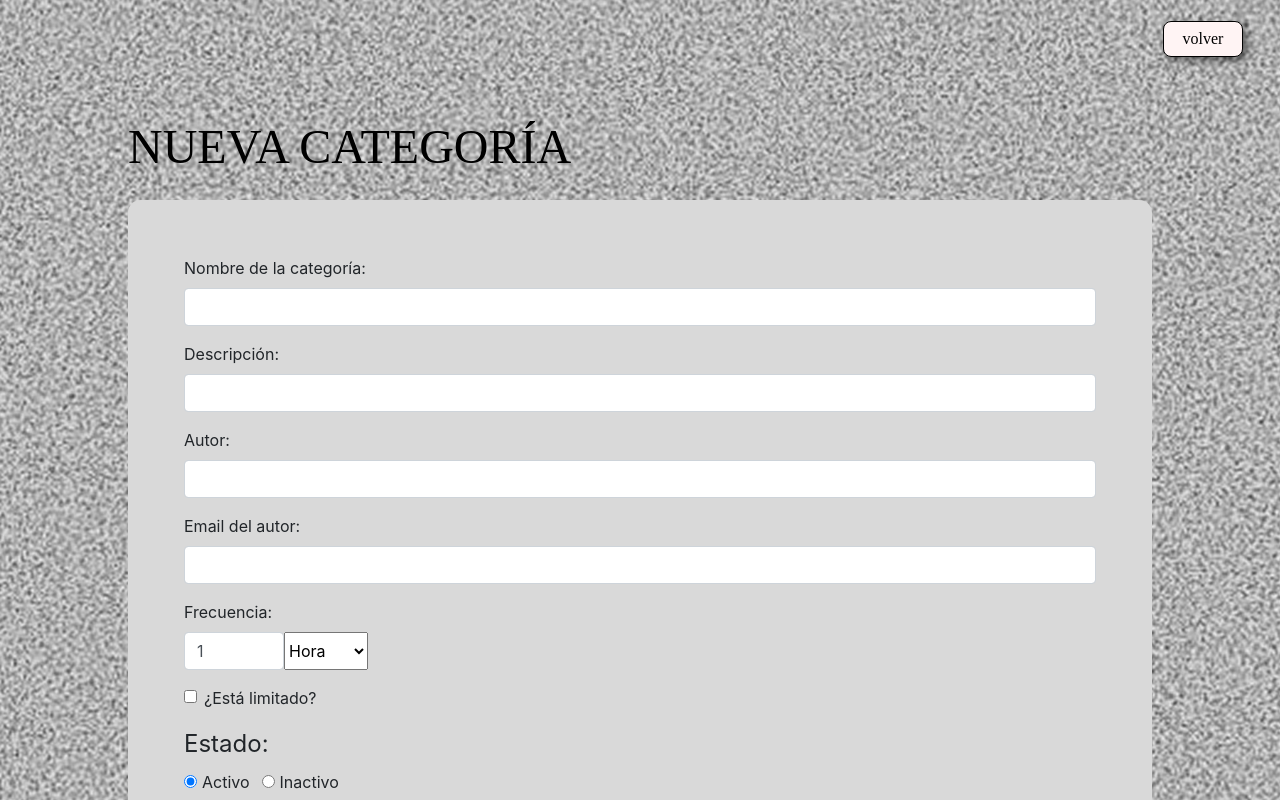
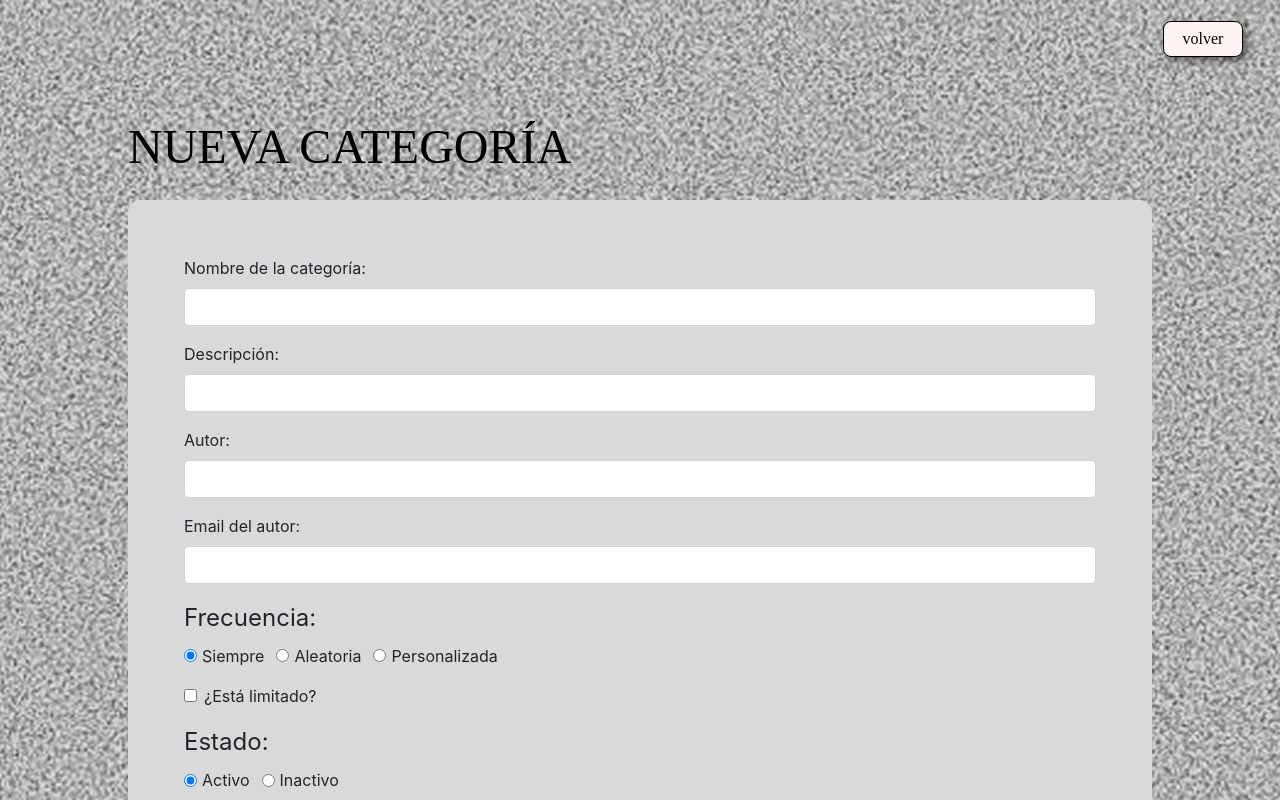
Before and after one commit to PROYECTO-RAIO/RAIO-ADMIN-FE, a React (Vite) app: page /crear in a window 1280 px wide. Shown: the top 800 px of the page. Built offline with nearby package versions, Linux system fonts and the light colour scheme; a web font is replaced by a local one.

Commit message:
cambiar estética del campo frecuencia a radio button, cambiar campos de frecuancia

```diff
--- a/src/components/categoryForm/CategoryForm.jsx
+++ b/src/components/categoryForm/CategoryForm.jsx
@@ -10,7 +10,7 @@ const defaultData = {
   descripcionCategoria: '',
   autorCategoria: '',
   autorEmailCategoria: '',
-  frecuenciaCategoria: '',
+  frecuenciaCategoria: 'siempre',
   totalLimitado: 'false',
   totalReverberaciones: '0',
   estadoDeActividad: true,
@@ -30,9 +30,7 @@ function CategoriaForm({ initialData = null }) {
   const [loading, setLoading] = useState(false);
   const navigate = useNavigate();
   const isEditMode = !!initialData?.id;
-
   const [frecuenciaNum, setFrecuenciaNum] = useState('1');
-  const [frecuenciaUnidad, setFrecuenciaUnidad] = useState('hora');
   const [retrasoNum, setRetrasoNum] = useState('0');
   const [retrasoUnidad, setRetrasoUnidad] = useState('minuto');
 
@@ -40,11 +38,18 @@ function CategoriaForm({ initialData = null }) {
     if (initialData) {
       setFormData({ ...defaultData, ...initialData });
 
-      const [freqNum = '1', freqUnit = 'hora'] = initialData.frecuenciaCategoria?.split(' ') || [];
+      const frecuencia = initialData.frecuenciaCategoria;
+      if (frecuencia?.includes(' ')) {
+        const [num, unit] = frecuencia.split(' ');
+        setFrecuenciaNum(num);
+        setFrecuenciaUnidad(unit);
+        setFormData((prev) => ({ ...prev, frecuenciaCategoria: 'personalizada' }));
+      } else {
+        setFormData((prev) => ({ ...prev, frecuenciaCategoria: frecuencia }));
+      }
       const [retNum = '0', retUnit = 'minuto'] = initialData.periodoRetraso?.split(' ') || [];
 
       setFrecuenciaNum(freqNum);
-      setFrecuenciaUnidad(freqUnit);
       setRetrasoNum(retNum);
       setRetrasoUnidad(retUnit);
     }
@@ -59,6 +64,8 @@ function CategoriaForm({ initialData = null }) {
       setFormData((prev) => ({ ...prev, estadoDeActividad: value === 'true' }));
     } else if (name === 'temporalidad') {
       setFormData((prev) => ({ ...prev, temporalidad: checked ? 'true' : 'false' }));
+    } else if (name === 'frecuenciaCategoria') {
+      setFormData((prev) => ({ ...prev, frecuenciaCategoria: value }));
     } else if (name === 'demora') {
       setFormData((prev) => ({ ...prev, demora: checked }));
     } else {
@@ -101,7 +108,9 @@ function CategoriaForm({ initialData = null }) {
 
     const finalData = {
       ...formData,
-      frecuenciaCategoria: `${frecuenciaNum} ${frecuenciaUnidad}`,
+      frecuenciaCategoria: formData.frecuenciaCategoria === 'personalizada'
+        ? `${frecuenciaNum} emails`
+        : formData.frecuenciaCategoria,
       periodoRetraso: formData.demora ? `${retrasoNum} ${retrasoUnidad}` : '',
       totalReverberaciones: formData.totalReverberaciones.toString(),
     };
@@ -193,32 +202,54 @@ function CategoriaForm({ initialData = null }) {
         <Form.Control.Feedback type="invalid">{errors.autorEmailCategoria}</Form.Control.Feedback>
       </Form.Group>
 
-      <Form.Group className="mb-3">
-        <Form.Label htmlFor="frecuenciaNumero">Frecuencia:</Form.Label>
-        <div className="d-flex gap-2">
+      <fieldset className="mb-3">
+        <legend>Frecuencia:</legend>
+        <Form.Check
+          inline
+          label="Siempre"
+          id="frecuenciaCategoriaSiempre"
+          name="frecuenciaCategoria"
+          value="siempre"
+          type="radio"
+          checked={formData.frecuenciaCategoria === "siempre"}
+          onChange={handleChange}
+        />
+        <Form.Check
+          inline
+          label="Aleatoria"
+          id="frecuenciaCategoriaAleatoria"
+          name="frecuenciaCategoria"
+          value="aleatoria"
+          type="radio"
+          checked={formData.frecuenciaCategoria === "aleatoria"}
+          onChange={handleChange}
+        />
+        <Form.Check
+          inline
+          label="Personalizada"
+          id="frecuenciaCategoriaPersonalizada"
+          name="frecuenciaCategoria"
+          value="personalizada"
+          type="radio"
+          checked={formData.frecuenciaCategoria === "personalizada"}
+          onChange={handleChange}
+        />
+
+        {formData.frecuenciaCategoria === "personalizada" && (
+          <div style={{ display: 'flex', alignItems: 'center', gap: '10px', marginTop: '10px' }}>
+            <span>Cada</span>
             <Form.Control
-            id="frecuenciaNumero"
-            name="frecuenciaNumero"
               type="number"
               min="1"
               value={frecuenciaNum}
               onChange={(e) => setFrecuenciaNum(e.target.value)}
-            style={{ maxWidth: '100px' }}
+              style={{ maxWidth: '80px' }}
             />
-          <Form.Select
-            id="frecuenciaUnidad"
-            name="frecuenciaUnidad"
-            value={frecuenciaUnidad}
-            onChange={(e) => setFrecuenciaUnidad(e.target.value)}
-            style={{ maxWidth: '150px' }}
-          >
-            <option value="minuto">Minuto</option>
-            <option value="hora">Hora</option>
-            <option value="día">Día</option>
-            <option value="semana">Semana</option>
-          </Form.Select>
+            <span>emails</span>
           </div>
-      </Form.Group>
+        )}
+      </fieldset>
+
 
       <Form.Group className="mb-3">
         <Form.Check
```
Lines whose indentation alone changed are shown as unchanged.
